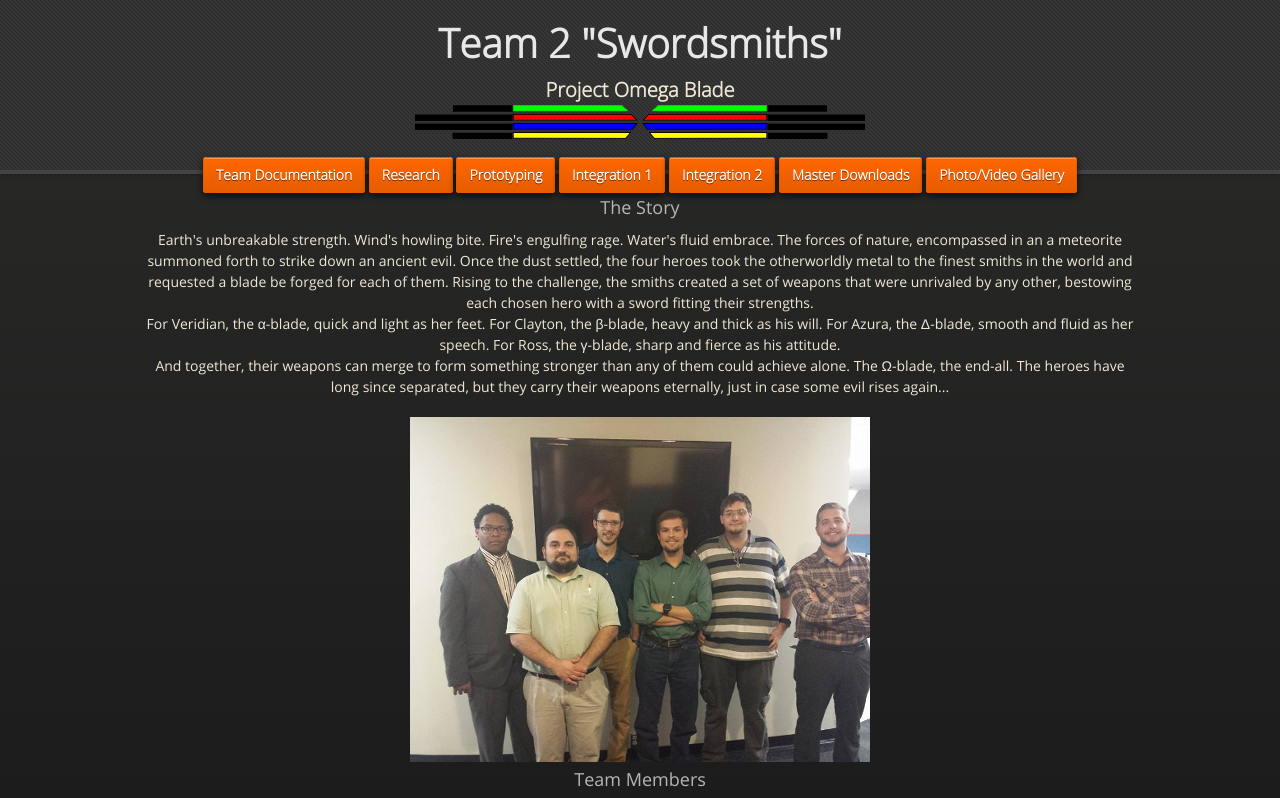
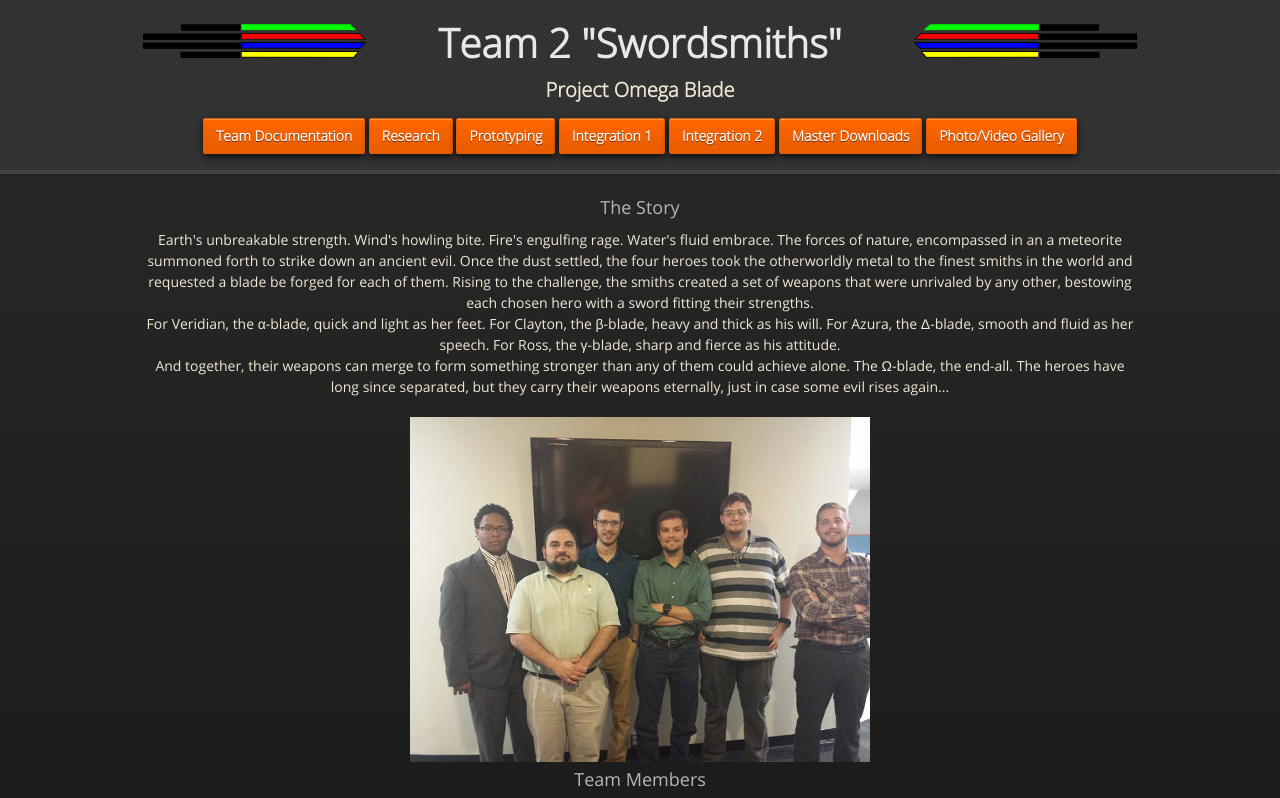
Before and after one commit to team2seniordesignwiki/OmegaBlade, a plain HTML site: page index.html in a window 1280 px wide. Shown: the top 798 px of the page. Drawn offline with nearby package versions, Linux system fonts and the light colour scheme.

Commit message:
updating website files

```diff
--- a/index.html
+++ b/index.html
@@ -20,12 +20,8 @@
   <body>
       <div id="header">
         <p1><br></p1>
-        <h1>Team 2  "Swordsmiths"</h1>
+        <h1><img src="4013%20Senior%20Design/Managerial%20Docs/other/omegaBladeBitmapScaled1.png"/>&nbsp&nbsp&nbsp&nbsp&nbsp&nbsp&nbspTeam 2  "Swordsmiths"&nbsp&nbsp&nbsp&nbsp&nbsp&nbsp&nbsp<img src="4013%20Senior%20Design/Managerial%20Docs/other/omegaBladeBitmapScaled2.png"/></h1>
         <p>Project Omega Blade</p>
-
-        <img src="4013%20Senior%20Design/Managerial%20Docs/other/omegaBladeBitmapScaled1.png"/>
-        <img src="4013%20Senior%20Design/Managerial%20Docs/other/omegaBladeBitmapScaled2.png"/>
-
         <nav>
           <!--<li class="fork"><a href="https://github.com/team2seniordesignwiki/OmegaBlade">View On GitHub</a></li>-->
           <li class="menu"><a href="http://team2seniordesignwiki.github.io/OmegaBlade/teamDocumentation.html">Team Documentation</a></li>
```
